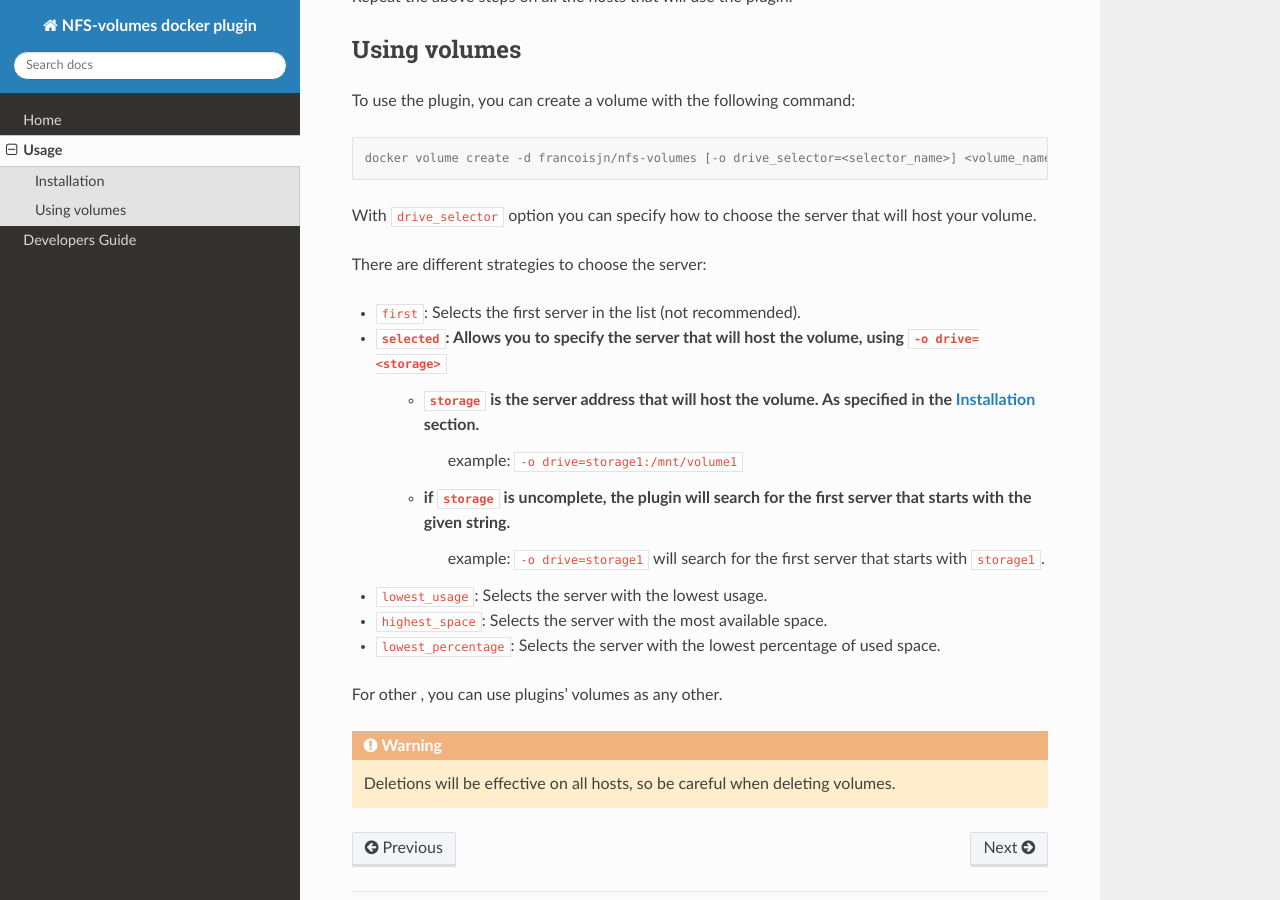
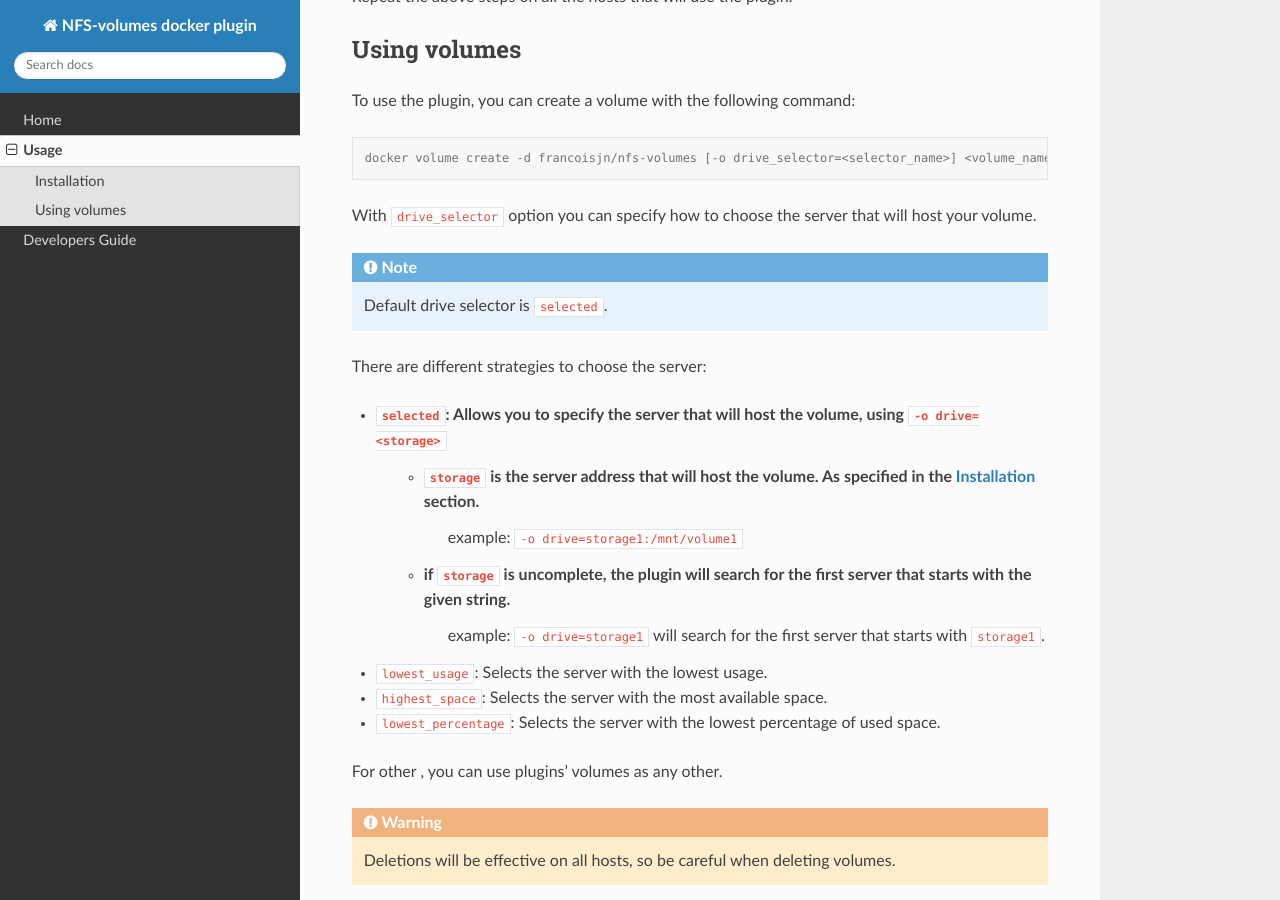
Before and after one commit to unibo-fc-internships/docker-volumes-plugin, a Sphinx documentation site: the page built from docs/usage.rst, in a window 1280 px wide and 900 px high, scrolled down 797 px. Built offline with Sphinx 7.4.7 and the Read the Docs theme 2.0.0, drawn with Linux system fonts in a browser that asks for light colours.

Commit message:
remove firstDriveSelector from doc

```diff
--- a/docs/usage.rst
+++ b/docs/usage.rst
@@ -42,9 +42,11 @@ To use the plugin, you can create a volume with the following command:
 
 With ``drive_selector`` option you can specify how to choose the server that will host your volume.
 
+.. note::
+    Default drive selector is ``selected``.
+
 There are different strategies to choose the server:
 
-- ``first``: Selects the first server in the list (not recommended).
 - ``selected``: Allows you to specify the server that will host the volume, using ``-o drive=<storage>``
     - ``storage`` is the server address that will host the volume. As specified in the :ref:`installation` section.
         example: ``-o drive=storage1:/mnt/volume1``
```
